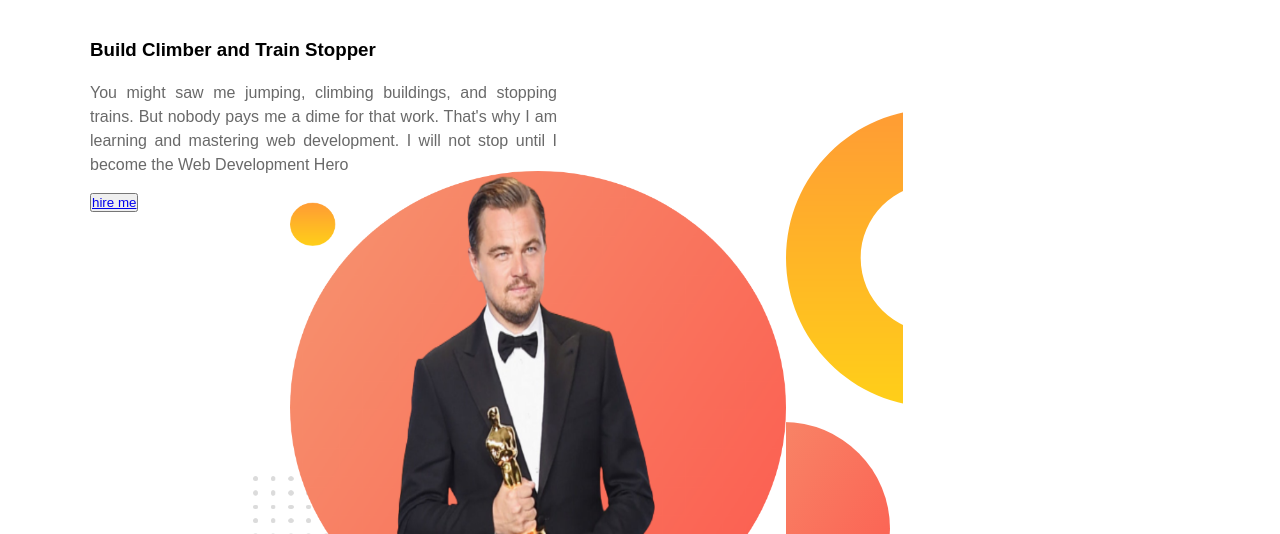
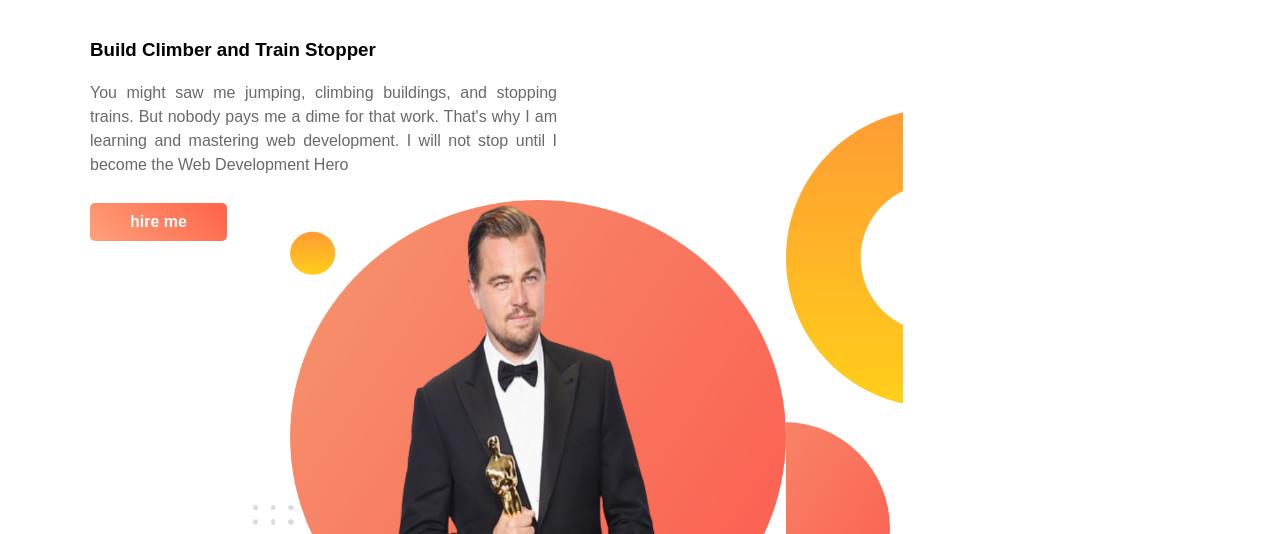
Before and after one commit to selim-git/selim-git, a plain HTML site: page index.html in a window 1280 px wide. Shown: the part 229-763 px from the top of the page. Drawn offline with Linux system fonts and the light colour scheme.

Commit message:
new edit

```diff
--- a/style.css
+++ b/style.css
@@ -32,7 +32,7 @@
 	text-align: justify;
 	color: dimgray;
 }
-#help-button{
+#hire-button{
 	margin-top: 10px;
    	background:linear-gradient(
 45deg, lightsalmon, tomato);
@@ -43,11 +43,11 @@
     border: none;
     font-size: 16px;
 }
-#help-button a{
+#hire-button a{
     text-decoration: none;
     color: white;
 }
-#help-button a:hover{
+#hire-button a:hover{
 	color:  #353744;
 
 }
```
